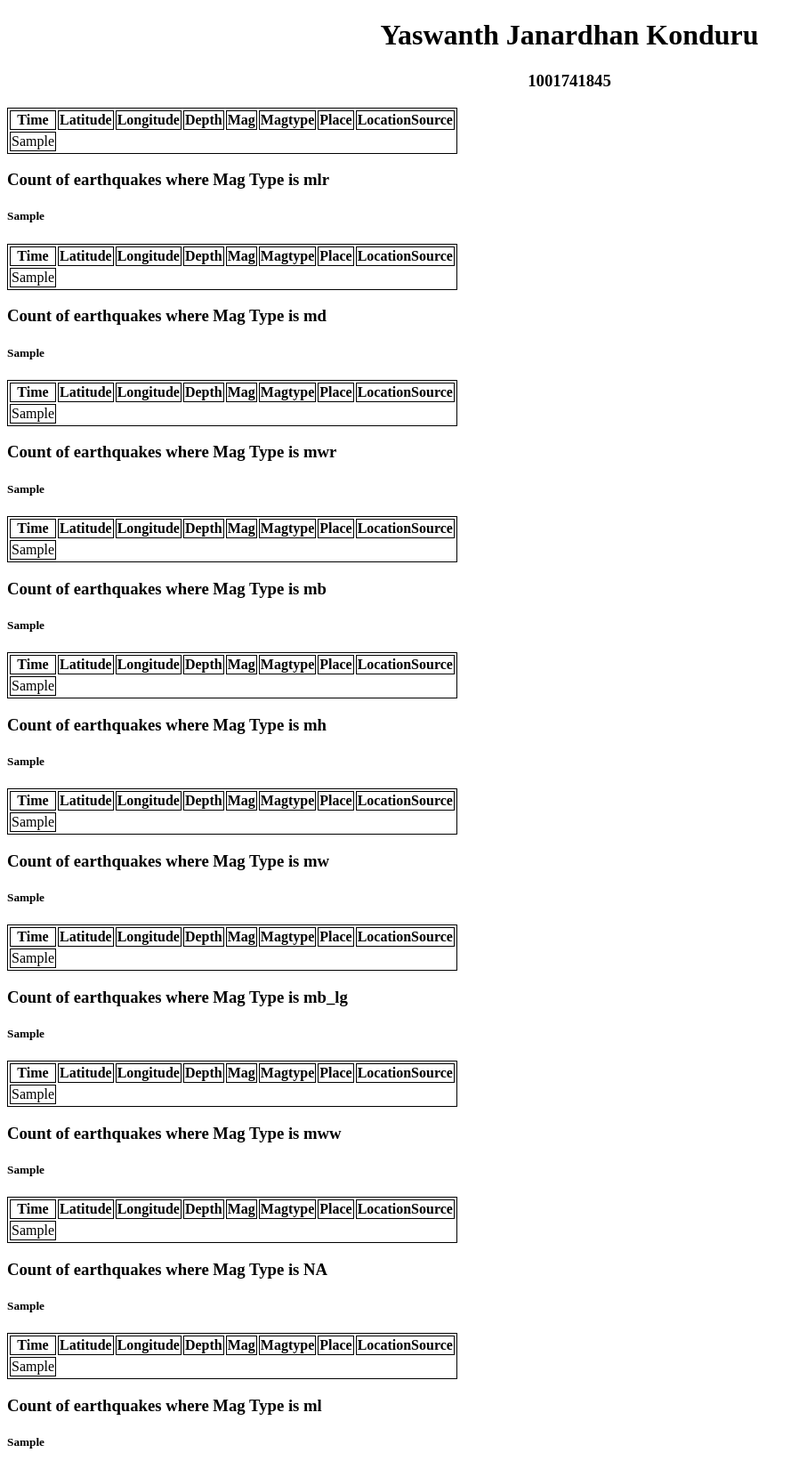
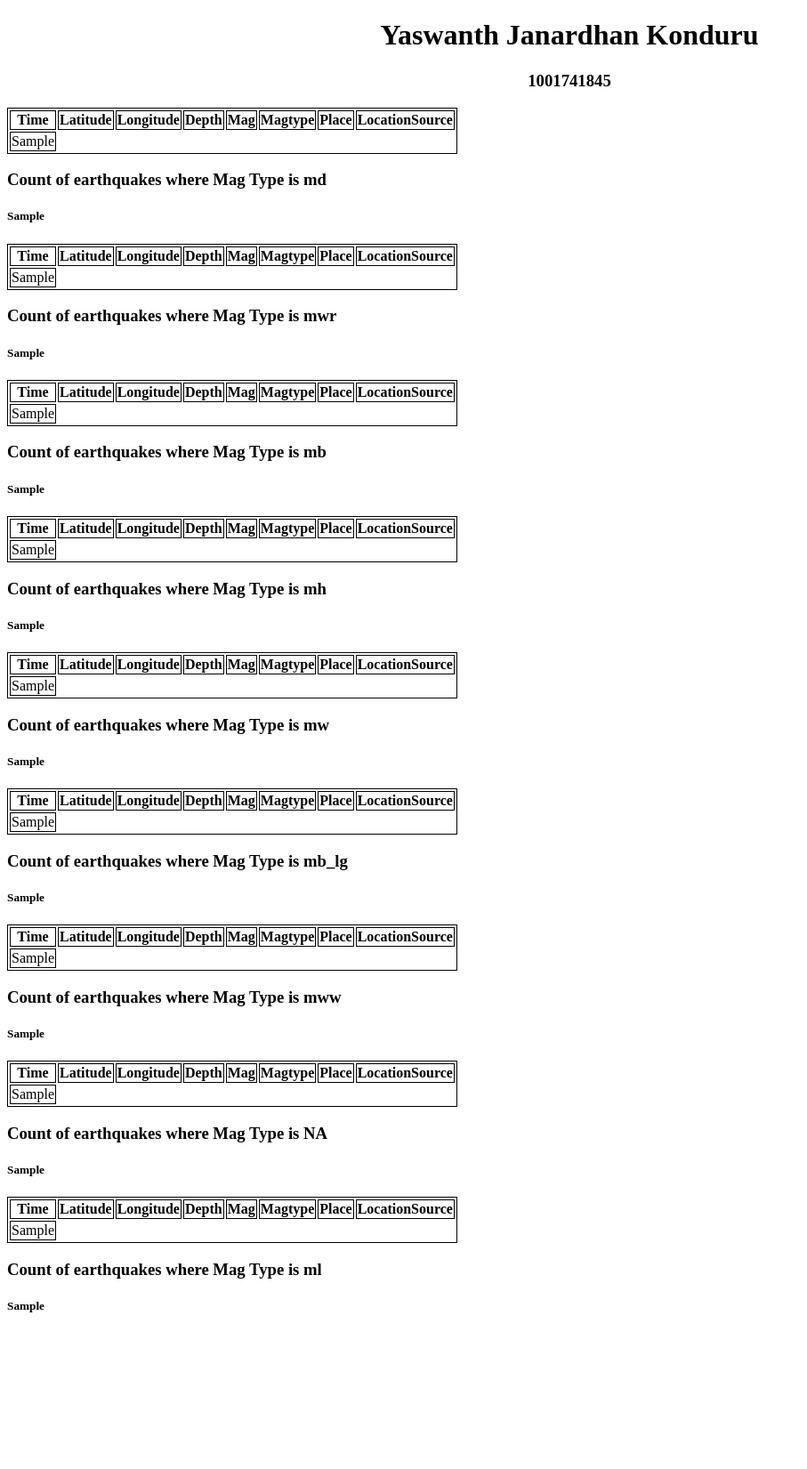
Before and after one commit to Yaswanth3277/azure2, a Flask app: template adbassignment2/templates/magtype_cluster.html in a window 1280 px wide. Shown: the whole page at 89% size, without its empty margins (0-907 px from the left). After the commit the page ends 1475 px from the top, so only its background shows below. Run offline with Flask 2, Linux system fonts and the light colour scheme; the template is opened without the code that fills it: most values are stand-ins (such as "Sample title", 1, 10 or a date in 2020).

Commit message:
final update

```diff
--- a/adbassignment2/app.py
+++ b/adbassignment2/app.py
@@ -115,7 +115,7 @@ def eq_output():
     if request.method == 'POST':
         distance = request.form.get('dist')
         area = request.form.get('areas')
-    cursor.execute("SELECT id ,latitude, longitude, place, Area = right(rtrim([place]),charindex(' ',reverse(rtrim([place]))+' ')-1) From earthquake_data where right(rtrim([place]),charindex(' ',reverse(rtrim([place]))+' ')-1)= ? AND SUBSTRING (place,0,PATINDEX('%km%',place)) >=?", area, distance)
+    cursor.execute("SELECT id ,latitude, longitude, place, Area = right(rtrim([place]),charindex(' ',reverse(rtrim([place]))+' ')-1) From earthquake_data where right(rtrim([place]),charindex(' ',reverse(rtrim([place]))+' ')-1)= ? AND CAST (SUBSTRING (place,0,PATINDEX('%km%',place)) as INT) >=?", area, distance)
     for data in cursor:
         earthquakes.append(data)
     earthquake_len = len(earthquakes)
@@ -200,6 +200,7 @@ def earthquake_clusters():
         cursor.execute("select distinct Magtype from earthquake_data")
         for data in cursor:
             types.append(data)
+        print(types)
 
         cursor.execute("select Time, Latitude, Longitude, Depth, Mag, Magtype, Place, LocationSource from earthquake_data where Magtype=?",types[0])
         for data in cursor:
@@ -246,11 +247,7 @@ def earthquake_clusters():
             earthquakes9.append(data)
         earthquake_len9 = len(earthquakes9)
 
-        cursor.execute("select Time, Latitude, Longitude, Depth, Mag, Magtype, Place, LocationSource from earthquake_data where Magtype=?",types[9])
-        for data in cursor:
-            earthquakes10.append(data)
-        earthquake_len10 = len(earthquakes10)
-        return render_template('magtype_cluster.html', earthquakes1 = earthquakes1, length1= earthquake_len1, earthquakes2 = earthquakes2, length2= earthquake_len2, earthquakes3 = earthquakes3, length3= earthquake_len3, earthquakes4 = earthquakes4, length4= earthquake_len4, earthquakes5 = earthquakes5, length5= earthquake_len5, earthquakes6 = earthquakes6, length6= earthquake_len6, earthquakes7 = earthquakes7, length7= earthquake_len7, earthquakes8 = earthquakes8, length8= earthquake_len8, earthquakes9 = earthquakes9, length9= earthquake_len9, earthquakes10 = earthquakes10, length10= earthquake_len10)
+        return render_template('magtype_cluster.html', earthquakes1 = earthquakes1, length1= earthquake_len1, earthquakes2 = earthquakes2, length2= earthquake_len2, earthquakes3 = earthquakes3, length3= earthquake_len3, earthquakes4 = earthquakes4, length4= earthquake_len4, earthquakes5 = earthquakes5, length5= earthquake_len5, earthquakes6 = earthquakes6, length6= earthquake_len6, earthquakes7 = earthquakes7, length7= earthquake_len7, earthquakes8 = earthquakes8, length8= earthquake_len8, earthquakes9 = earthquakes9, length9= earthquake_len9)
 
 
 @app.route('/nightquake', methods=['GET', 'POST'])
--- a/adbassignment2/templates/index.html
+++ b/adbassignment2/templates/index.html
@@ -44,7 +44,6 @@
         <fieldset>
             <legend>Earthquake Clusters</legend>
             <label>Select an option to clusters the earthquakes</label><br><br>
-            <input type="radio" name="cluster" value="Lat and Long">Lat and Long
             <input type="radio" name="cluster" value="Magnitude">Magnitude
             <input type="radio" name="cluster" value="Magnitude Type">Magnitude Type<br><br>
             <a href="/earthquakeclusters"><input type="submit" value="Find"></a>
--- a/adbassignment2/templates/magtype_cluster.html
+++ b/adbassignment2/templates/magtype_cluster.html
@@ -28,7 +28,7 @@
         </tr>
         {% endfor %}
     </table>
-    <h3>Count of earthquakes where Mag Type is mlr</h3>
+    <h3>Count of earthquakes where Mag Type is md</h3>
     <h5>{{length1}}</h5>
 </div>
 <div>
@@ -51,7 +51,7 @@
         </tr>
         {% endfor %}
     </table>
-    <h3>Count of earthquakes where Mag Type is md</h3>
+    <h3>Count of earthquakes where Mag Type is mwr</h3>
     <h5>{{length2}}</h5>
 </div>
 <div>
@@ -74,7 +74,7 @@
         </tr>
         {% endfor %}
     </table>
-    <h3>Count of earthquakes where Mag Type is mwr</h3>
+    <h3>Count of earthquakes where Mag Type is mb</h3>
     <h5>{{length3}}</h5>
 </div>
 <div>
@@ -97,7 +97,7 @@
         </tr>
         {% endfor %}
     </table>
-    <h3>Count of earthquakes where Mag Type is mb</h3>
+    <h3>Count of earthquakes where Mag Type is mh</h3>
     <h5>{{length4}}</h5>
 </div>
 <div>
@@ -120,7 +120,7 @@
         </tr>
         {% endfor %}
     </table>
-    <h3>Count of earthquakes where Mag Type is mh</h3>
+    <h3>Count of earthquakes where Mag Type is mw</h3>
     <h5>{{length5}}</h5>
 </div>
 <div>
@@ -143,7 +143,7 @@
         </tr>
         {% endfor %}
     </table>
-    <h3>Count of earthquakes where Mag Type is mw</h3>
+    <h3>Count of earthquakes where Mag Type is mb_lg</h3>
     <h5>{{length6}}</h5>
 </div>
 <div>
@@ -166,7 +166,7 @@
         </tr>
         {% endfor %}
     </table>
-    <h3>Count of earthquakes where Mag Type is mb_lg</h3>
+    <h3>Count of earthquakes where Mag Type is mww</h3>
     <h5>{{length7}}</h5>
 </div>
 <div>
@@ -189,7 +189,7 @@
         </tr>
         {% endfor %}
     </table>
-    <h3>Count of earthquakes where Mag Type is mww</h3>
+    <h3>Count of earthquakes where Mag Type is NA</h3>
     <h5>{{length8}}</h5>
 </div>
 <div>
@@ -212,31 +212,8 @@
         </tr>
         {% endfor %}
     </table>
-    <h3>Count of earthquakes where Mag Type is NA</h3>
+    <h3>Count of earthquakes where Mag Type is ml</h3>
     <h5>{{length9}}</h5>
-</div>
-<div>
-    <table style="border:1px solid black">
-        <tr style="border:1px solid black">
-            <th style="border:1px solid black">Time</th>
-            <th style="border:1px solid black">Latitude</th>
-            <th style="border:1px solid black">Longitude</th>
-            <th style="border:1px solid black">Depth</th>
-            <th style="border:1px solid black">Mag</th>
-            <th style="border:1px solid black">Magtype</th>
-            <th style="border:1px solid black">Place</th>
-            <th style="border:1px solid black">LocationSource</th>
-        </tr>
-        {% for values in earthquakes10 %}
-        <tr style="border:1px solid black">
-            {% for data in values %}
-            <td style="border:1px solid black">{{data}}</td>
-            {% endfor %}
-        </tr>
-        {% endfor %}
-    </table>
-    <h3>Count of earthquakes where Mag Type is ml</h3>
-    <h5>{{length10}}</h5>
 </div>
 </body>
 </html>
```
